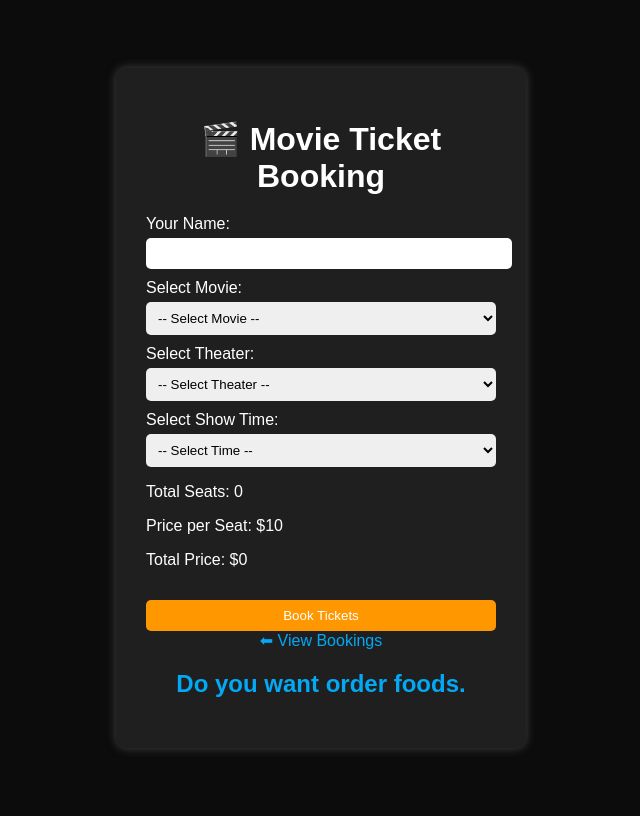
After one commit to Azoz614/PHP_project, a PHP site: page /booking.html in a window 1280 px wide. The commit adds this page. Shown: the whole page, without its empty margins (319-959 px from the left). Run offline with PHP 8.4, Linux system fonts and the light colour scheme.

Commit message:
bookng page added

```diff
--- /dev/null
+++ b/booking.html
@@ -0,0 +1,180 @@
+<!DOCTYPE html>
+<html lang="en">
+<head>
+<meta charset="UTF-8">
+<meta name="viewport" content="width=device-width, initial-scale=1.0">
+<title>Movie Ticket Booking</title>
+<link rel="stylesheet" href="style.css">
+
+<style>
+/* Seat map styling */
+.seat {
+  display: inline-block;
+  width: 40px;
+  height: 40px;
+  margin: 5px;
+  background-color: #444;
+  color: #fff;
+  text-align: center;
+  line-height: 40px;
+  cursor: pointer;
+  border-radius: 5px;
+}
+.seat.selected { background-color: #ff9800; }
+.seat.booked { background-color: #999; cursor: not-allowed; }
+#seat-map { margin: 15px 0; }
+</style>
+</head>
+<body>
+
+<div class="container">
+<h1>🎬 Movie Ticket Booking</h1>
+
+<label for="name">Your Name:</label>
+<input type="text" id="name" required>
+
+<label for="movie">Select Movie:</label>
+<select id="movie" onchange="loadTheaters()" required>
+  <option value="">-- Select Movie --</option>
+  <option value="1">Avengers: Endgame</option>
+  <option value="2">Inception</option>
+  <option value="3">Interstellar</option>
+</select>
+
+<label for="theater">Select Theater:</label>
+<select id="theater" onchange="loadTimes()" required>
+  <option value="">-- Select Theater --</option>
+</select>
+
+<label for="time">Select Show Time:</label>
+<select id="time" onchange="loadSeats()" required>
+  <option value="">-- Select Time --</option>
+   <option value="1.00">1.00</option>
+  <option value="4.00">4.00</option>
+  <option value="8.00">8.00</option>
+</select>
+
+<div id="seat-map"></div>
+
+<p>Total Seats: <span id="seat-count">0</span></p>
+<p>Price per Seat: $10</p>
+<p>Total Price: $<span id="total-price">0</span></p>
+
+<button onclick="submitBooking()">Book Tickets</button>
+
+<center><a href="view_bookings.php">⬅ View Bookings</a></center>
+
+<center><h2><a href="order.php">Do you want order foods.</a></h2></center>
+</div>
+
+<script>
+// Global variables
+let selectedSeats = [];
+const seatPrice = 10;
+
+// Fetch theaters for selected movie
+function loadTheaters() {
+  let movieId = document.getElementById('movie').value;
+  if (!movieId) return;
+  fetch('get_theaters.php?movie_id=' + movieId)
+  .then(res => res.json())
+  .then(data => {
+    let theaterSelect = document.getElementById('theater');
+    theaterSelect.innerHTML = '<option value="">-- Select Theater --</option>';
+    data.forEach(t => {
+      theaterSelect.innerHTML += `<option value="${t.theater_id}">${t.name}</option>`;
+    });
+    document.getElementById('time').innerHTML = '<option value="">-- Select Time --</option>';
+    document.getElementById('seat-map').innerHTML = '';
+  });
+}
+
+// Load available times for selected theater
+function loadTimes() {
+  let movieId = document.getElementById('movie').value;
+  let theaterId = document.getElementById('theater').value;
+  if (!movieId || !theaterId) return;
+
+  fetch(`get_times.php?movie_id=${movieId}&theater_id=${theaterId}`)
+  .then(res => res.json())
+  .then(data => {
+    let timeSelect = document.getElementById('time');
+    timeSelect.innerHTML = '<option value="">-- Select Time --</option>';
+    data.forEach(t => {
+      timeSelect.innerHTML += `<option value="${t.time_id}">${t.show_time}</option>`;
+    });
+    document.getElementById('seat-map').innerHTML = '';
+  });
+}
+
+// Fetch seats for selected time
+function loadSeats() {
+  selectedSeats = [];
+  updatePrice();
+
+  let movieId = document.getElementById('movie').value;
+  let theaterId = document.getElementById('theater').value;
+  let timeId = document.getElementById('time').value;
+  if (!movieId || !theaterId || !timeId) return;
+
+  fetch(`get_seats.php?movie_id=${movieId}&theater_id=${theaterId}&time_id=${timeId}`)
+  .then(res => res.json())
+  .then(bookedSeats => {
+    const allSeats = ['A1','A2','A3','A4','A5','B1','B2','B3','B4','B5','C1','C2','C3','C4','C5'];
+    const seatMap = document.getElementById('seat-map');
+    seatMap.innerHTML = '';
+    allSeats.forEach(seat => {
+      const div = document.createElement('div');
+      div.classList.add('seat');
+      div.textContent = seat;
+      if (bookedSeats.includes(seat)) div.classList.add('booked');
+      else div.onclick = () => toggleSeat(seat, div);
+      seatMap.appendChild(div);
+    });
+  });
+}
+
+// Toggle seat selection
+function toggleSeat(seat, div) {
+  if (selectedSeats.includes(seat)) {
+    selectedSeats = selectedSeats.filter(s => s != seat);
+    div.classList.remove('selected');
+  } else {
+    selectedSeats.push(seat);
+    div.classList.add('selected');
+  }
+  updatePrice();
+}
+
+// Update total price
+function updatePrice() {
+  document.getElementById('seat-count').textContent = selectedSeats.length;
+  document.getElementById('total-price').textContent = selectedSeats.length * seatPrice;
+}
+
+// Submit booking
+function submitBooking() {
+  let name = document.getElementById('name').value;
+  let movie = document.getElementById('movie').value;
+  let theater = document.getElementById('theater').value;
+  let time = document.getElementById('time').value;
+
+  if (!name || !movie || !theater || !time || selectedSeats.length == 0) {
+    alert("Please fill all fields and select at least one seat.");
+    return;
+  }
+
+  fetch('book_multiple.php', {
+    method: 'POST',
+    headers: {'Content-Type':'application/json'},
+    body: JSON.stringify({name, movie, theater, time, seats:selectedSeats})
+  })
+  .then(res => res.json())
+  .then(data => {
+    alert(data.message);
+    if (data.success) loadSeats(); // Refresh seat map
+  });
+}
+</script>
+</body>
+</html>
--- a/index.php
+++ b/index.php
@@ -131,6 +131,8 @@ body {font-family:'Rajdhani',sans-serif; background:#030303; color:#fff;}
         <li class="nav-item"><a class="nav-link active" href="index.php">Home</a></li>
         <li class="nav-item"><a class="nav-link" href="about.html">About Us</a></li>
         <li class="nav-item"><a class="nav-link" href="contact.html">Contact Us</a></li>
+        <li class="nav-item"><a class="nav-link" href="booking.html"> Ticket booking</a></li>
+
 
       </ul>
     </div>
--- /dev/null
+++ b/style.css
@@ -0,0 +1,56 @@
+body {
+  background: #0c0c0c;
+  color: #fff;
+  font-family: 'Arial', sans-serif;
+  display: flex;
+  justify-content: center;
+  align-items: center;
+  height: 100vh;
+}
+
+.container {
+  background: #1f1f1f;
+  padding: 30px;
+  border-radius: 10px;
+  box-shadow: 0 0 10px #444;
+  width: 350px;
+}
+
+h1 {
+  text-align: center;
+  margin-bottom: 20px;
+}
+
+label {
+  display: block;
+  margin-top: 10px;
+}
+
+input, select, button {
+  width: 100%;
+  padding: 8px;
+  margin-top: 5px;
+  border: none;
+  border-radius: 5px;
+}
+
+button {
+  background-color: #ff9800;
+  color: #fff;
+  cursor: pointer;
+  margin-top: 15px;
+}
+
+button:hover {
+  background-color: #e68a00;
+}
+
+.links {
+  text-align: center;
+  margin-top: 15px;
+}
+
+a {
+  color: #03a9f4;
+  text-decoration: none;
+}
```
Also changed, not shown: all sql.sql (added, +77 -0 lines), book.php (added, +61 -0 lines), book_multiple.php (added, +60 -0 lines), cancel_booking.php (added, +12 -0 lines), get_seats.php (added, +18 -0 lines), get_showtimes.php (added, +17 -0 lines), get_theaters.php (added, +17 -0 lines), get_times.php (added, +23 -0 lines), view_bookings.php (added, +82 -0 lines).
